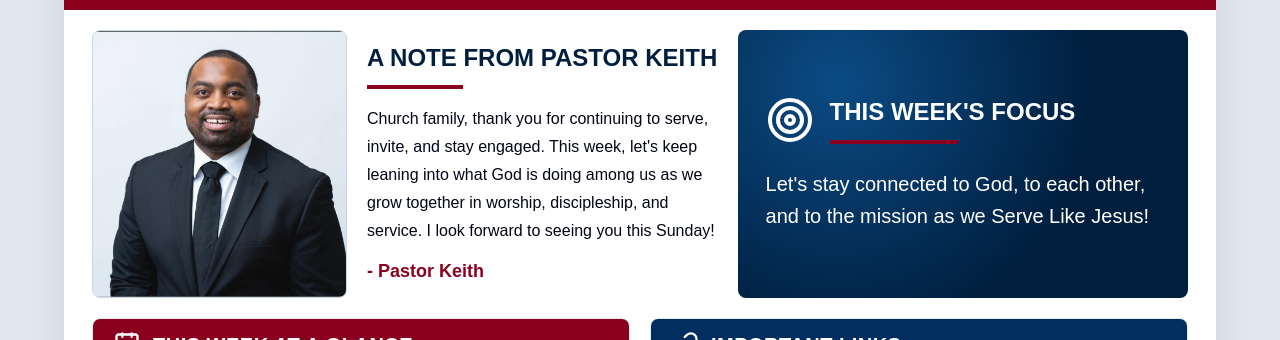
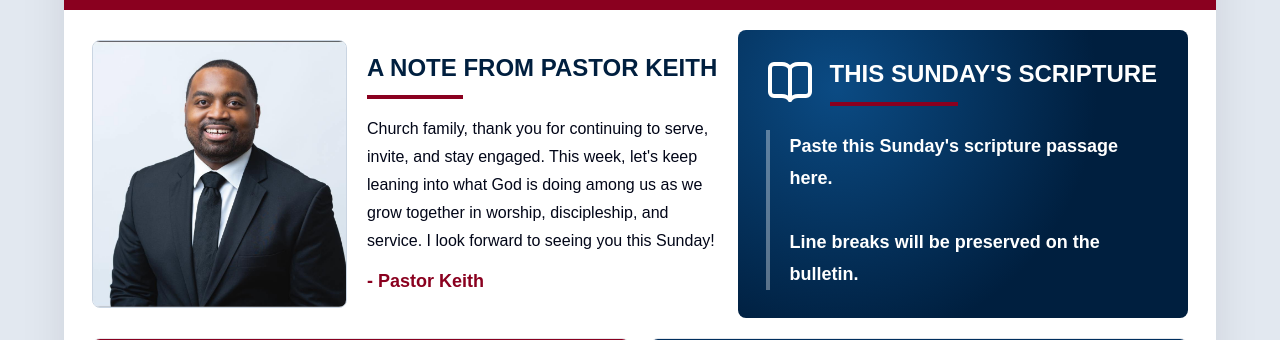
Before and after one commit to keithshouldersjr-discipleship/davidstemple-app, a Next.js app: page /bulletin in a window 1280 px wide. Shown: the part 455-795 px from the top of the page. Built offline with nearby package versions, Linux system fonts and the light colour scheme; no server answers; the database is empty.

Commit message:
Updated bulletin

```diff
--- a/components/admin/bulletin-admin-panel.tsx
+++ b/components/admin/bulletin-admin-panel.tsx
@@ -341,22 +341,28 @@ export function BulletinAdminPanel({
 
               <Card className="rounded-2xl">
                 <CardHeader>
-                  <CardTitle>Focus and invitation</CardTitle>
+                  <CardTitle>Scripture and invitation</CardTitle>
                 </CardHeader>
                 <CardContent className="space-y-4">
-                  <Field label="Focus title">
+                  <Field label="Scripture section title">
                     <Input
                       value={form.focus.title}
                       onChange={(event) => updateNested("focus", "title", event.target.value)}
+                      placeholder="This Sunday's Scripture"
                       required
                     />
                   </Field>
-                  <Field label="Focus body">
+                  <Field label="Scripture passage">
                     <Textarea
                       value={form.focus.body}
                       onChange={(value) => updateNested("focus", "body", value)}
-                      rows={4}
+                      rows={9}
+                      placeholder={"John 3:16-17 (KJV)\n\nFor God so loved the world..."}
                     />
+                    <p className="text-xs leading-5 text-[var(--brand-muted)]">
+                      Paste the passage exactly as you want it displayed. Line
+                      breaks will be preserved on the bulletin.
+                    </p>
                   </Field>
                   <Field label="Sunday invite title">
                     <Input
--- a/components/bulletin/weekly-bulletin.tsx
+++ b/components/bulletin/weekly-bulletin.tsx
@@ -159,7 +159,7 @@ export function WeeklyBulletin({ bulletin }: { bulletin: WeeklyBulletin }) {
 
             <aside className="flex min-h-56 flex-col justify-center rounded-lg bg-[radial-gradient(circle_at_22%_20%,#0b4b84,#001f3f_62%)] p-7 text-white">
               <div className="flex items-center gap-4">
-                <BulletinIcon name="target" className="h-12 w-12 shrink-0" />
+                <BulletinIcon name="book" className="h-12 w-12 shrink-0" />
                 <div>
                   <h2 className="text-2xl font-black uppercase">
                     {bulletin.focus.title}
@@ -167,7 +167,7 @@ export function WeeklyBulletin({ bulletin }: { bulletin: WeeklyBulletin }) {
                   <div className="mt-3 h-1 w-32 bg-[var(--brand-burgundy)]" />
                 </div>
               </div>
-              <p className="mt-6 text-xl font-medium leading-8">
+              <p className="mt-6 whitespace-pre-line border-l-4 border-white/35 pl-5 text-lg font-semibold leading-8">
                 {bulletin.focus.body}
               </p>
             </aside>
--- a/content/bulletin.current.json
+++ b/content/bulletin.current.json
@@ -11,8 +11,8 @@
     "note": "Church family, thank you for continuing to serve, invite, and stay engaged. This week, let's keep leaning into what God is doing among us as we grow together in worship, discipleship, and service. I look forward to seeing you this Sunday!"
   },
   "focus": {
-    "title": "This Week's Focus",
-    "body": "Let's stay connected to God, to each other, and to the mission as we Serve Like Jesus!"
+    "title": "This Sunday's Scripture",
+    "body": "Paste this Sunday's scripture passage here.\n\nLine breaks will be preserved on the bulletin."
   },
   "weeklySchedule": [
     { "label": "Sunday School", "time": "8:30 AM", "icon": "users" },
```
Also changed, not shown: 1 other file (tests, documents, lock files or other folders).
